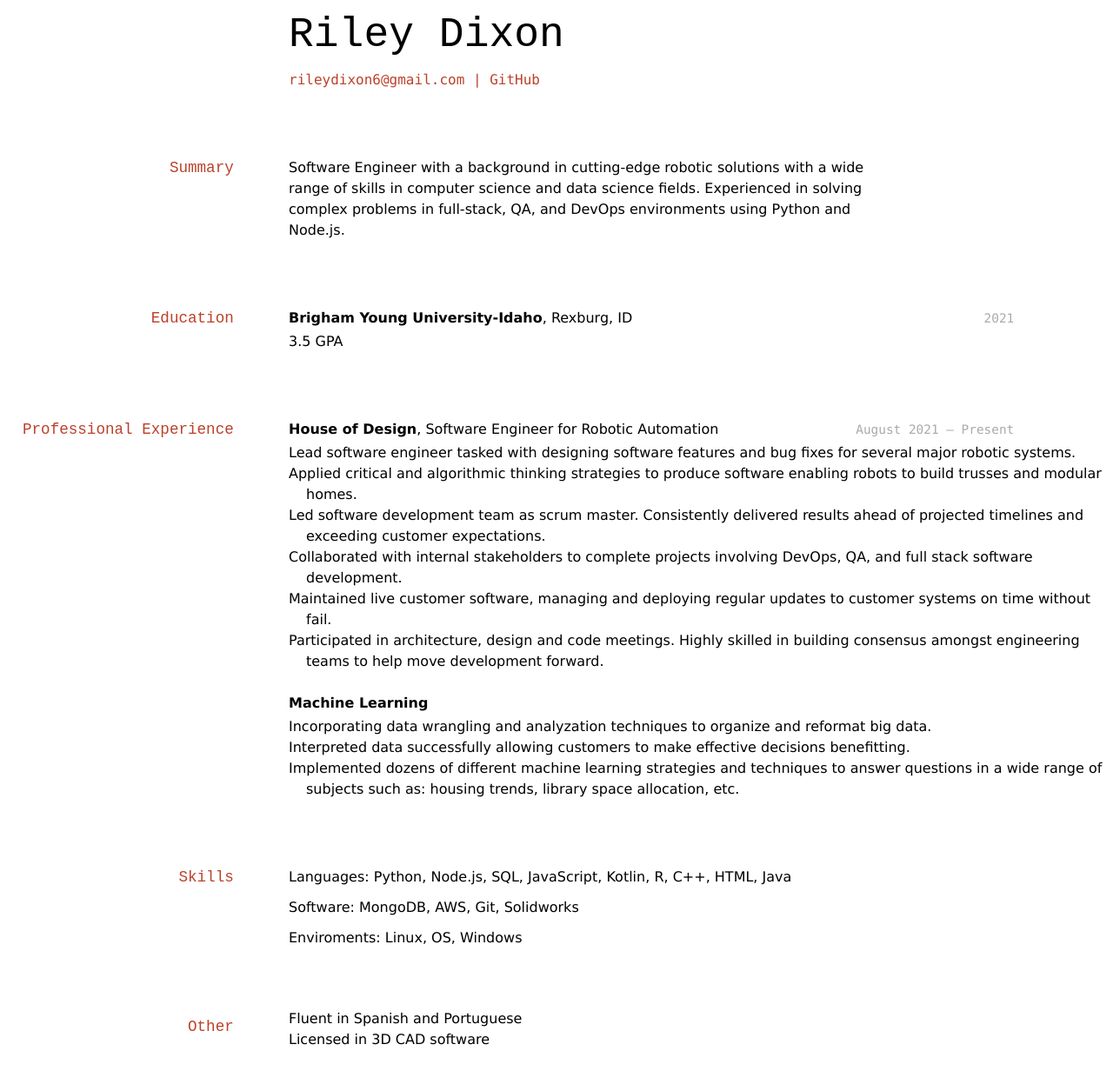
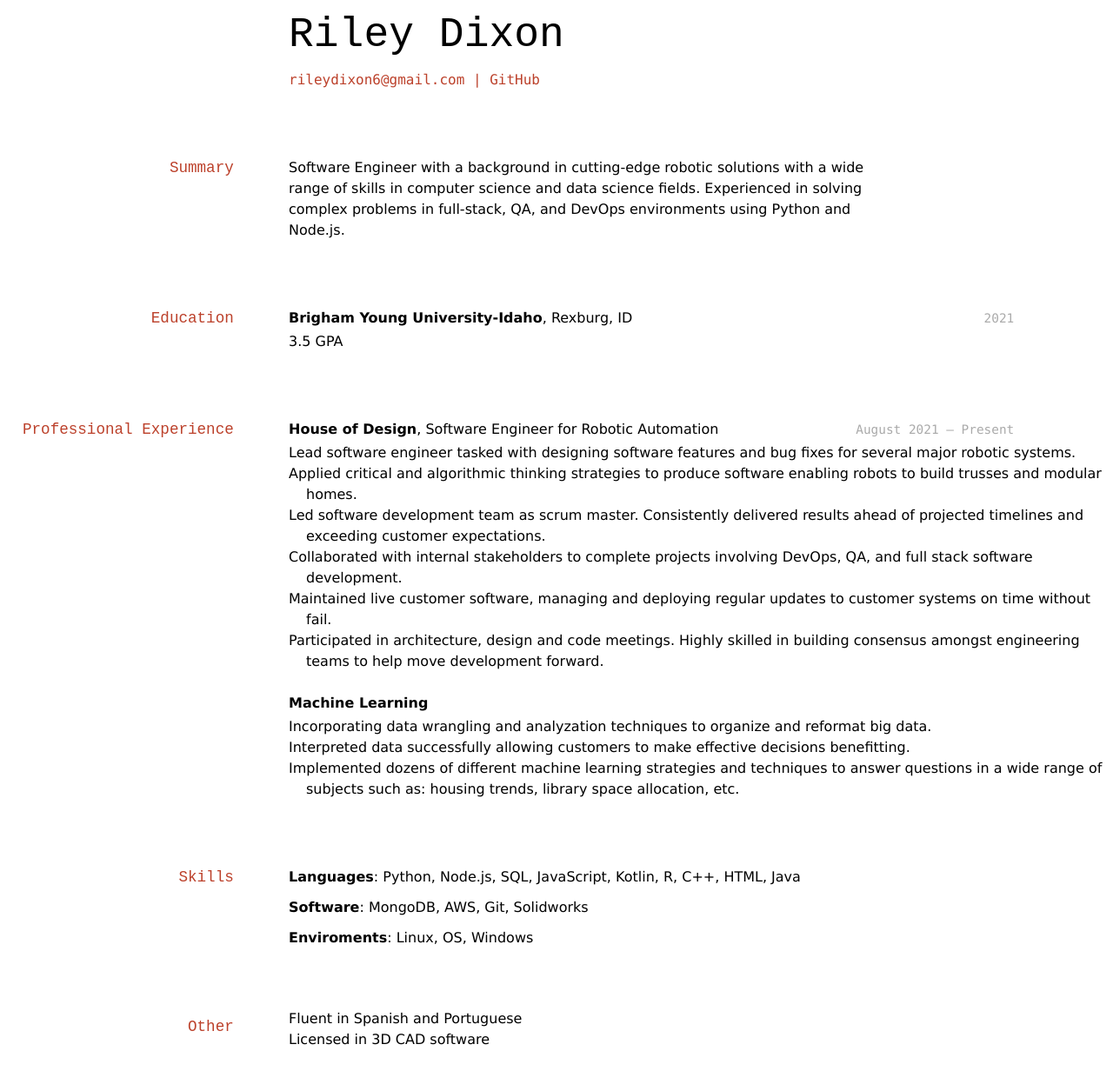
Before and after one commit to rileydixon6/riley_dixon_resume, a Jekyll site: the page built from docs/index.md, in a window 1280 px wide. Shown: the whole page at 87% size. Built offline with Jekyll 4.4.1, drawn with Linux system fonts in a browser that asks for light colours.

```diff
--- a/docs/index.md
+++ b/docs/index.md
@@ -47,11 +47,11 @@ __Machine Learning__
 
 ## Skills
 
-Languages: Python, Node.js, SQL, JavaScript, Kotlin, R, C++, HTML, Java
+__Languages__: Python, Node.js, SQL, JavaScript, Kotlin, R, C++, HTML, Java
 
-Software: MongoDB, AWS, Git, Solidworks
+__Software__: MongoDB, AWS, Git, Solidworks
 
-Enviroments: Linux, OS, Windows
+__Enviroments__: Linux, OS, Windows
 
 
 
```
